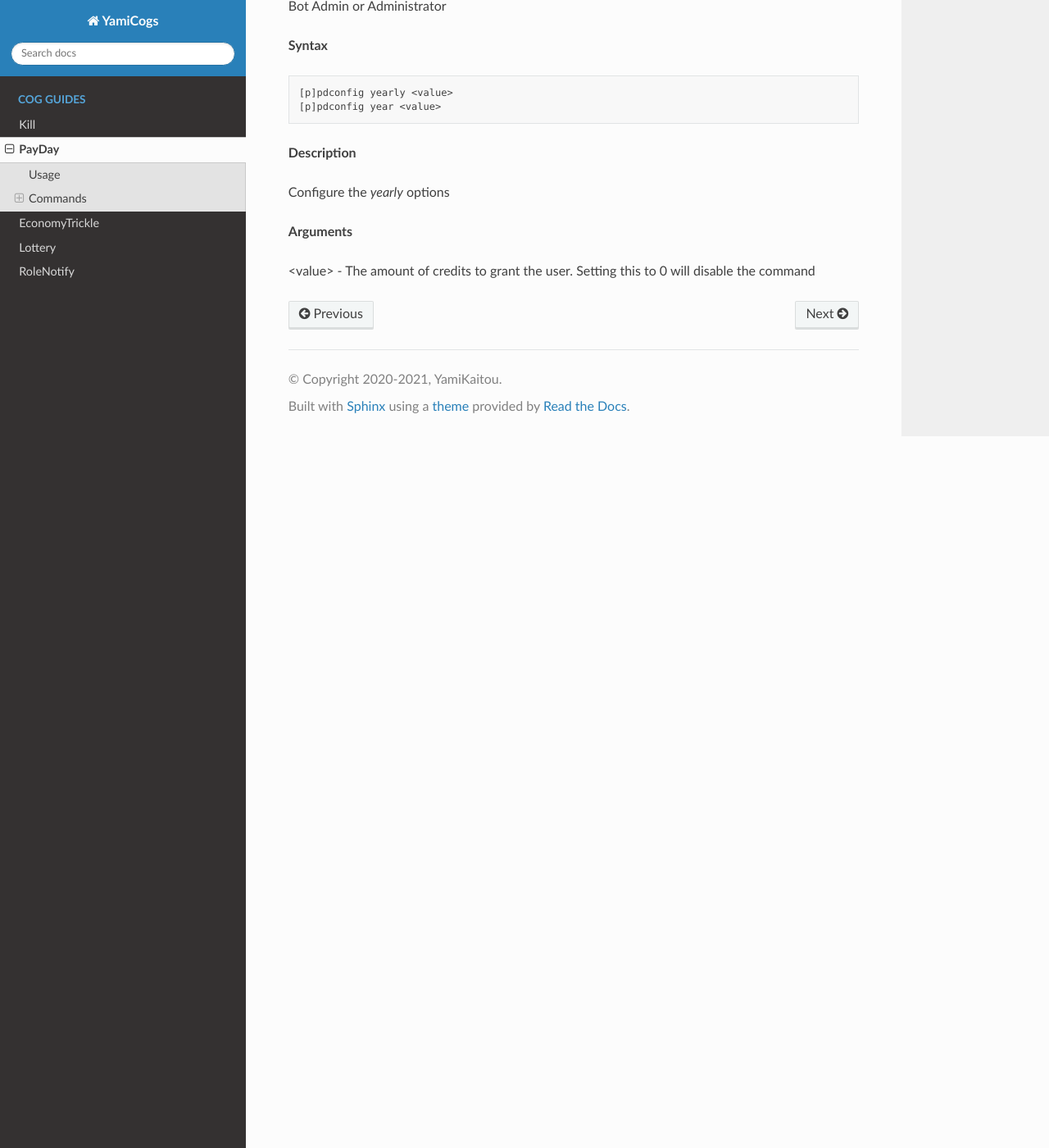
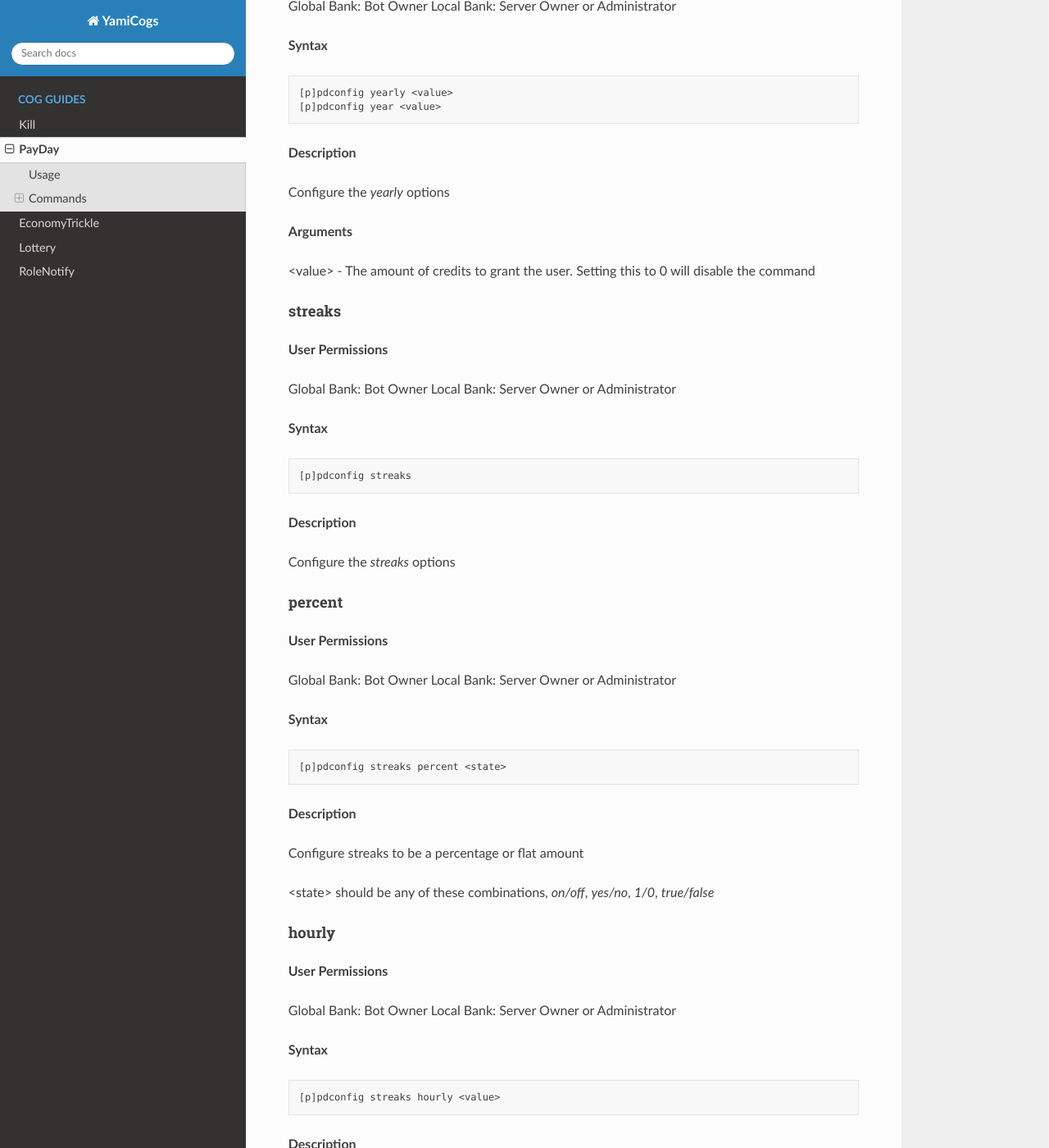
Before and after one commit to yamikaitou/YamiCogs, a Sphinx documentation site: the page built from docs/payday.rst, in a window 1280 px wide and 1400 px high, scrolled down 6033 px. Shown: the whole window at 82% size. Built offline with Sphinx 7.4.7 and the Read the Docs theme 2.0.0, drawn with Linux system fonts in a browser that asks for light colours; some of the changed text lies outside the part shown.

Commit message:
code consolidate. added streaks #6

```diff
--- a/docs/payday.rst
+++ b/docs/payday.rst
@@ -181,7 +181,8 @@ pdconfig
 
 **User Permissions**
 
-Bot Admin or Administrator
+Global Bank: Bot Owner
+Local Bank: Server Owner or Administrator
 
 **Description**
 
@@ -195,7 +196,8 @@ settings
 
 **User Permissions**
 
-Bot Admin or Administrator
+Global Bank: Bot Owner
+Local Bank: Server Owner or Administrator
 
 **Syntax**
 
@@ -215,7 +217,8 @@ hourly
 
 **User Permissions**
 
-Bot Admin or Administrator
+Global Bank: Bot Owner
+Local Bank: Server Owner or Administrator
 
 **Syntax**
 
@@ -240,7 +243,8 @@ daily
 
 **User Permissions**
 
-Bot Admin or Administrator
+Global Bank: Bot Owner
+Local Bank: Server Owner or Administrator
 
 **Syntax**
 
@@ -265,7 +269,8 @@ weekly
 
 **User Permissions**
 
-Bot Admin or Administrator
+Global Bank: Bot Owner
+Local Bank: Server Owner or Administrator
 
 **Syntax**
 
@@ -290,7 +295,8 @@ monthly
 
 **User Permissions**
 
-Bot Admin or Administrator
+Global Bank: Bot Owner
+Local Bank: Server Owner or Administrator
 
 **Syntax**
 
@@ -315,7 +321,8 @@ quarterly
 
 **User Permissions**
 
-Bot Admin or Administrator
+Global Bank: Bot Owner
+Local Bank: Server Owner or Administrator
 
 **Syntax**
 
@@ -340,7 +347,8 @@ yearly
 
 **User Permissions**
 
-Bot Admin or Administrator
+Global Bank: Bot Owner
+Local Bank: Server Owner or Administrator
 
 **Syntax**
 
@@ -356,3 +364,185 @@ Configure the `yearly` options
 **Arguments**
 
 <value> - The amount of credits to grant the user. Setting this to 0 will disable the command
+
+.. _payday-command-pdconfig-streaks:
+
+"""""""
+streaks
+"""""""
+
+**User Permissions**
+
+Global Bank: Bot Owner
+Local Bank: Server Owner or Administrator
+
+**Syntax**
+
+.. code-block:: none
+
+    [p]pdconfig streaks
+
+**Description**
+
+Configure the `streaks` options
+
+.. _payday-command-pdconfig-streaks-percent:
+
+"""""""
+percent
+"""""""
+
+**User Permissions**
+
+Global Bank: Bot Owner
+Local Bank: Server Owner or Administrator
+
+**Syntax**
+
+.. code-block:: none
+
+    [p]pdconfig streaks percent <state>
+
+**Description**
+
+Configure streaks to be a percentage or flat amount
+
+<state> should be any of these combinations, `on/off`, `yes/no`, `1/0`, `true/false`
+
+.. _payday-command-pdconfig-streaks-hourly:
+
+""""""
+hourly
+""""""
+
+**User Permissions**
+
+Global Bank: Bot Owner
+Local Bank: Server Owner or Administrator
+
+**Syntax**
+
+.. code-block:: none
+
+    [p]pdconfig streaks hourly <value>
+
+**Description**
+
+Configure the `hourly` streaks value
+
+Setting this to 0 will disable the streak bonus
+
+.. _payday-command-pdconfig-streaks-daily:
+
+"""""
+daily
+"""""
+
+**User Permissions**
+
+Global Bank: Bot Owner
+Local Bank: Server Owner or Administrator
+
+**Syntax**
+
+.. code-block:: none
+
+    [p]pdconfig streaks daily <value>
+
+**Description**
+
+Configure the `daily` streaks value
+
+Setting this to 0 will disable the streak bonus
+
+.. _payday-command-pdconfig-streaks-weekly:
+
+""""""
+weekly
+""""""
+
+**User Permissions**
+
+Global Bank: Bot Owner
+Local Bank: Server Owner or Administrator
+
+**Syntax**
+
+.. code-block:: none
+
+    [p]pdconfig streaks weekly <value>
+
+**Description**
+
+Configure the `weekly` streaks value
+
+Setting this to 0 will disable the streak bonus
+
+.. _payday-command-pdconfig-streaks-monthly:
+
+"""""""
+monthly
+"""""""
+
+**User Permissions**
+
+Global Bank: Bot Owner
+Local Bank: Server Owner or Administrator
+
+**Syntax**
+
+.. code-block:: none
+
+    [p]pdconfig streaks monthly <value>
+
+**Description**
+
+Configure the `monthly` streaks value
+
+Setting this to 0 will disable the streak bonus
+
+.. _payday-command-pdconfig-streaks-quarterly:
+
+"""""""""
+quarterly
+"""""""""
+
+**User Permissions**
+
+Global Bank: Bot Owner
+Local Bank: Server Owner or Administrator
+
+**Syntax**
+
+.. code-block:: none
+
+    [p]pdconfig streaks quarterly <value>
+
+**Description**
+
+Configure the `quarterly` streaks value
+
+Setting this to 0 will disable the streak bonus
+
+.. _payday-command-pdconfig-streaks-yearly:
+
+""""""
+yearly
+""""""
+
+**User Permissions**
+
+Global Bank: Bot Owner
+Local Bank: Server Owner or Administrator
+
+**Syntax**
+
+.. code-block:: none
+
+    [p]pdconfig streaks yearly <value>
+
+**Description**
+
+Configure the `yearly` streaks value
+
+Setting this to 0 will disable the streak bonus
```
Also changed, not shown: 2 other files.
